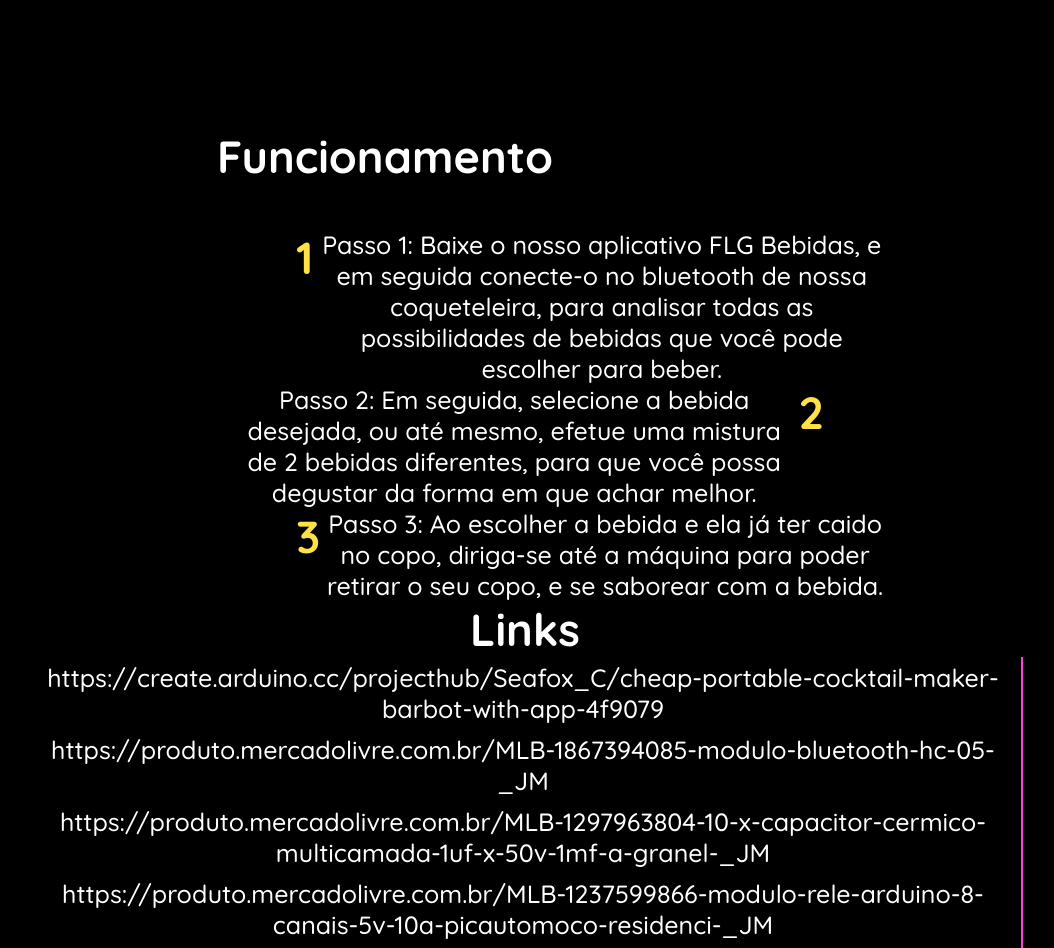
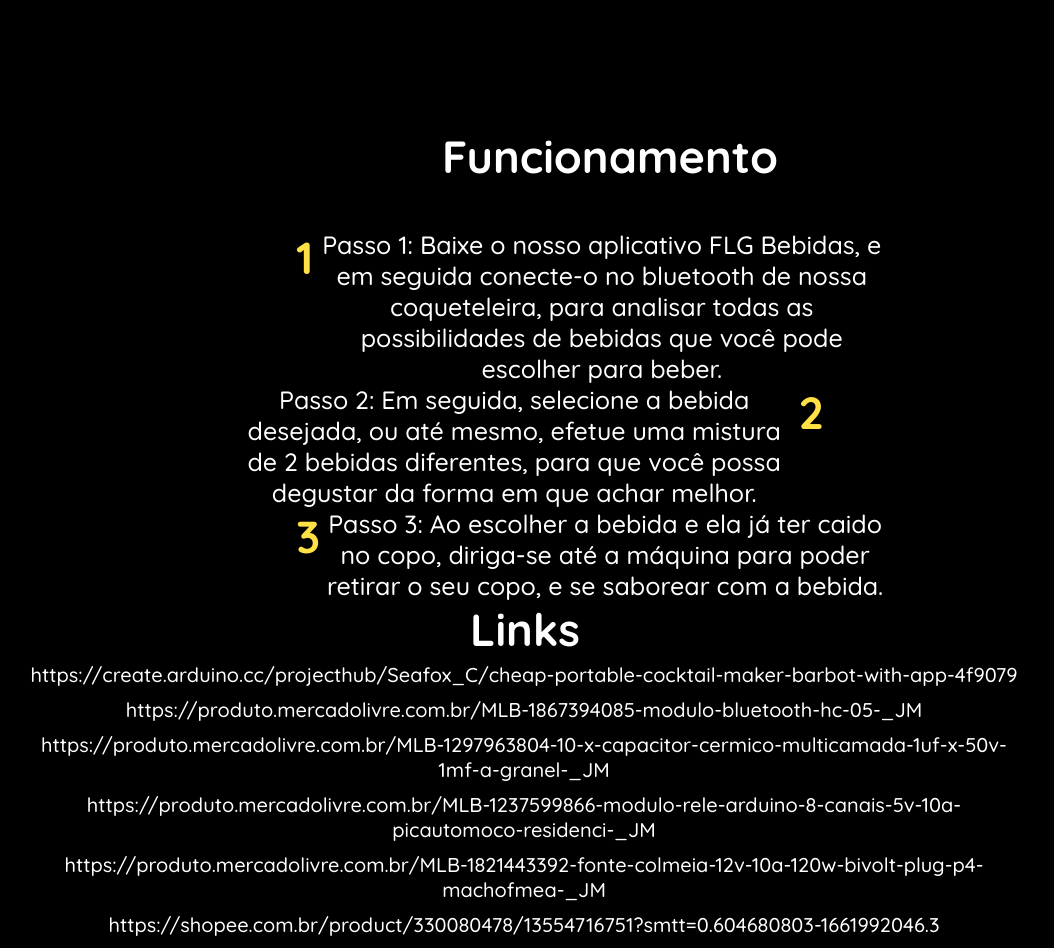
Before and after one commit to LeonardoSilvaAlves/SiteTcc, a plain HTML site: page index.html in a window 1280 px wide. Shown: the part 2420-3368 px from the top of the page, without its empty margins (115-1169 px from the left). Drawn offline with Linux system fonts and the light colour scheme.

Commit message:
Add files via upload

```diff
--- a/assets/css/style.css
+++ b/assets/css/style.css
@@ -270,6 +270,7 @@ main {
 #funcionamento h2{
     margin-top: 200px;
     margin-bottom: 45px;
+    margin-left: 45%;
 }
 
 #funcionamento div{
@@ -281,6 +282,7 @@ main {
 #funcionamento .first h3 {
     margin-left: 61px;
     font-weight: bold;
+
 }
 
 #funcionamento .third h3 {
@@ -340,7 +342,8 @@ main {
 }
 
 #links a {
-    font-size: 25px;
+    font-size: 20px;
+    border: none;
 }
 
 #links a:hover {
```
